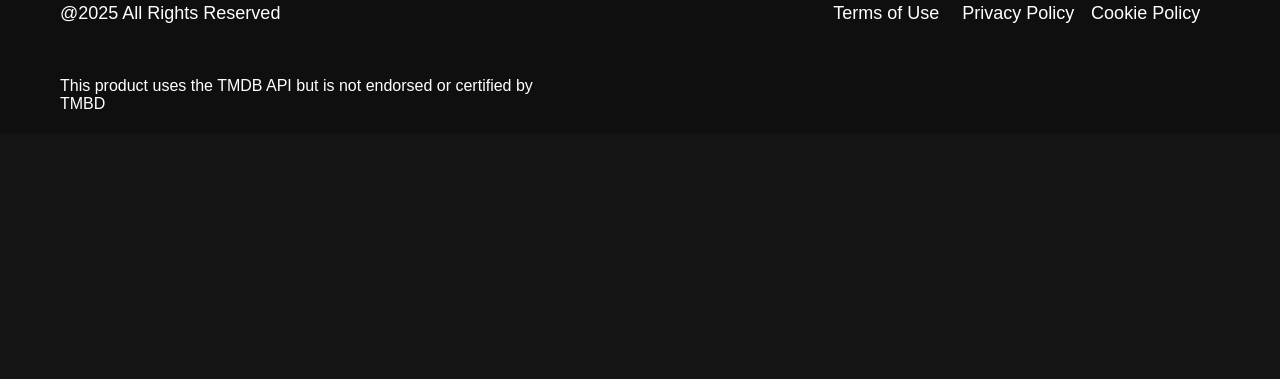
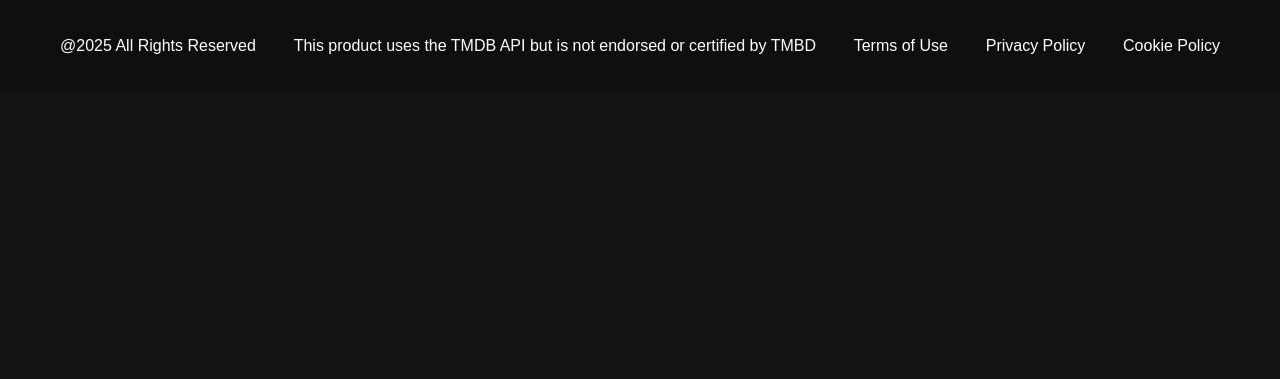
Before and after one commit to dianniii/MovieZoneWebsite, a website built with Vite: page movie.html in a window 1280 px wide. Shown: the part 421-800 px from the top of the page. Built offline with nearby package versions, Linux system fonts and the light colour scheme; no server answers; files whose address does not match are found by name; what i18n-iso-countries would draw is missing.

Commit message:
finish fixing footer layout and styles

```diff
--- a/src/assets/styles/_vars.scss
+++ b/src/assets/styles/_vars.scss
@@ -32,7 +32,7 @@ $font-size-basic-smaller: 18px;
 $font-size-toolTips: 14px;
 $font-size-erMsg: 60px;
 $font-size-footer-container: 20px; // для футера
-$font-size-footer-policy: 18px; // для футера
-$font-size-tmdb-link: 16px; // для футера
+$font-size-footer-policy: 16px; // для футера
+$font-size-tmdb-link: 14px; // для футера
 $font-size-mainPg-title: 20px;
 $font-size-mainPg-year: 16px;
--- a/src/assets/styles/blocks/_footer.scss
+++ b/src/assets/styles/blocks/_footer.scss
@@ -24,16 +24,16 @@
     padding-top: 7px;
   }
 
-  &__nav {
-    flex-grow: 1;
-    justify-content: center;
+  // &__nav {
+  //   flex-grow: 1;
+  //   justify-content: center;
 
-    .nav__menu {
-      width: 70%;
-      gap: 10px;
-      justify-content: space-around;
-    }
-  }
+  //   .nav__menu {
+  //     width: 70%;
+  //     gap: 10px;
+  //     justify-content: space-around;
+  //   }
+  // }
 
   &__links {
     display: flex;
@@ -63,31 +63,30 @@
   }
 
   &__policy {
-    display: grid;
-    grid-template-columns: repeat(9, 1fr);
-    grid-template-rows: repeat(3, 1fr);
+    display: flex;
+    justify-content: space-between;
+    gap: 10px;
+    flex-wrap: wrap-reverse;
     @include font-footer-400;
     @include footer-later-padding;
   }
 
-  &__rights {
-    grid-column: 1/4;
+  &__legal {
+    display: flex;
+    flex-direction: column;
+    gap: 10px;
+  }
+
+  &__disclaimer {
+    @include font-footer-300;
   }
 
   &__terms {
-    grid-column: 7;
+    display: flex;
+    gap: 10px;
   }
 
-  &__privacy-policy {
-    grid-column: 8;
-  }
-
-  &__cookie-policy {
-    grid-column: 9;
-  }
-
-  &__policy-link {
-    text-decoration: none;
-    justify-content: center;
+  &__terms-link:hover {
+    color: $tomato;
   }
 }
```
Also changed, not shown: index.html (+17 -14 lines), src/main.css.
